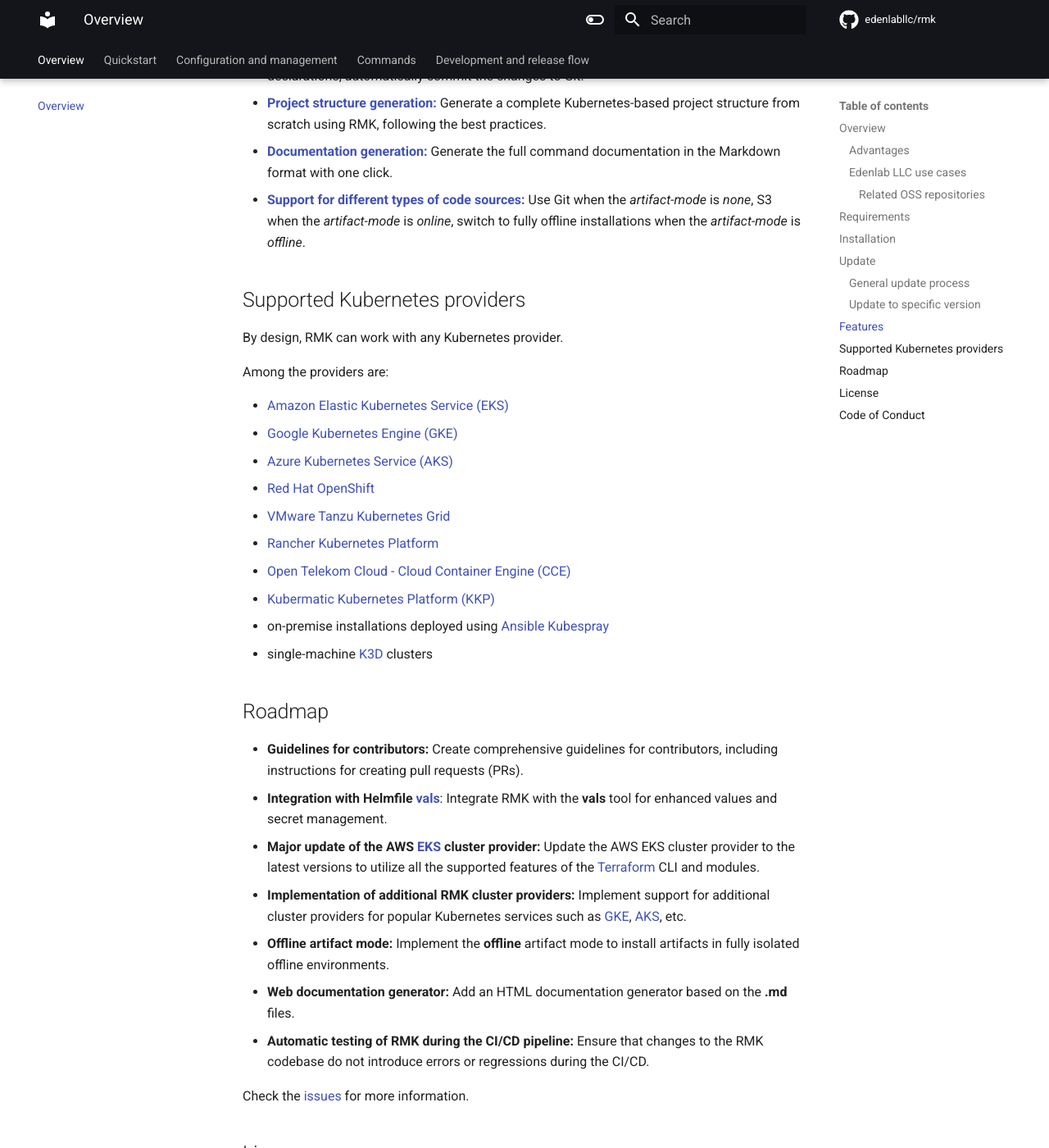
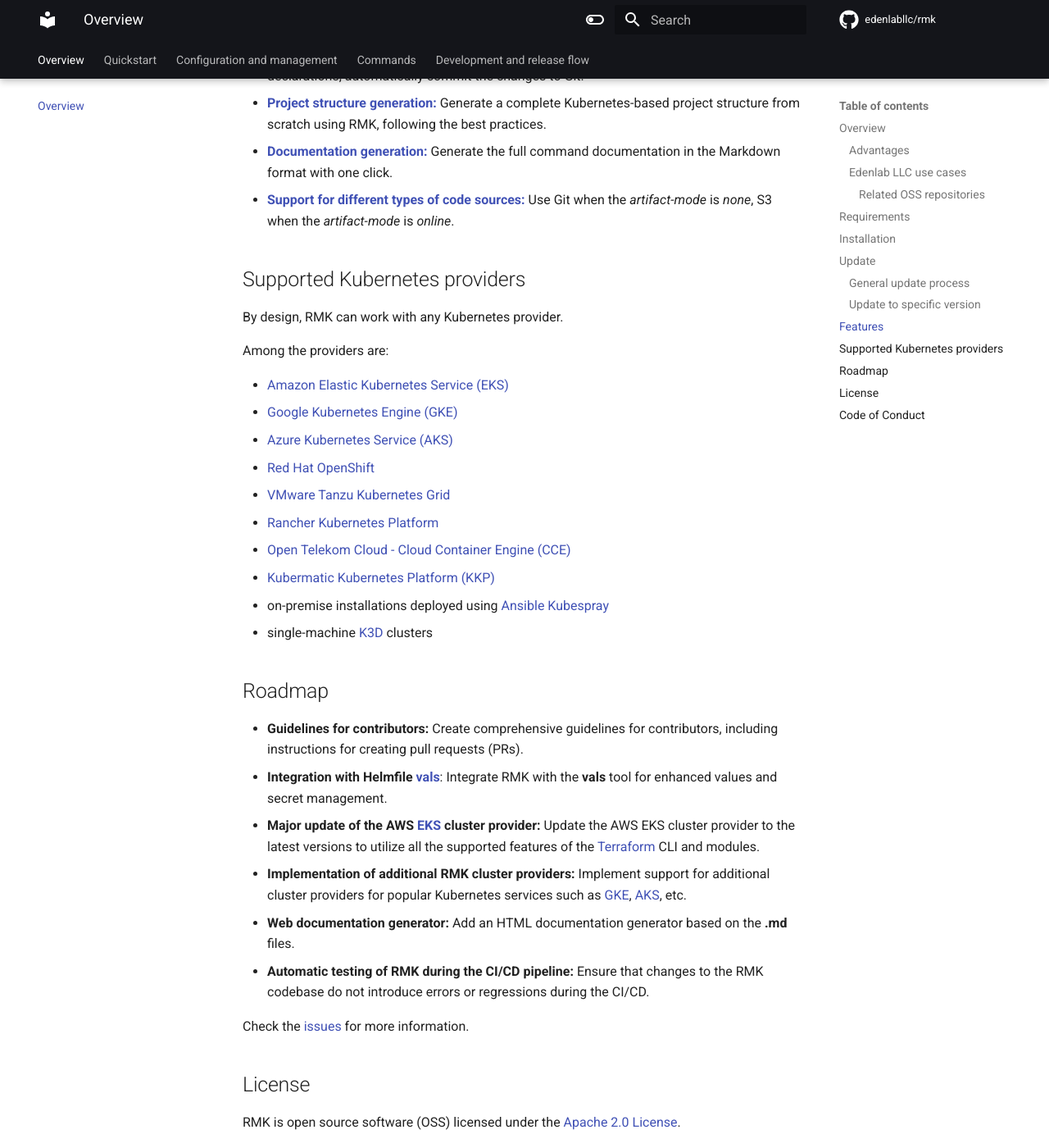
Before and after one commit to edenlabllc/rmk, an MkDocs documentation site: the page built from docs/README.md, in a window 1280 px wide and 1400 px high, scrolled down 5150 px. Shown: the whole window at 82% size. Built offline with MkDocs 1.6.1 and Material for MkDocs 9.7.7, drawn with Linux system fonts in a browser that asks for light colours; comment, search, counter and statistics services are not loaded; the version menu is left out.

Commit message:
#27 - Remove offline artifact mode from documentation and code.

```diff
--- a/docs/README.md
+++ b/docs/README.md
@@ -165,8 +165,7 @@
   to update release and service version declarations, automatically commit the changes to Git.
 - **[Project structure generation:](configuration/project-management/preparation-of-project-repository.md#automatic-generation-of-the-project-structure-from-scratch)** Generate a complete Kubernetes-based project structure from scratch using RMK, following the best practices.
 - **[Documentation generation:](commands.md#doc)** Generate the full command documentation in the Markdown format with one click.
-- **[Support for different types of code sources:](configuration/configuration-management.md#use-upstream-artifact-for-the-downstream-projects-repository)** Use Git when the _artifact-mode_ is _none_, S3 when the _artifact-mode_ is _online_,
-  switch to fully offline installations when the _artifact-mode_ is _offline_.
+- **[Support for different types of code sources:](configuration/configuration-management.md#use-upstream-artifact-for-the-downstream-projects-repository)** Use Git when the _artifact-mode_ is _none_, S3 when the _artifact-mode_ is _online_.
 
 ## Supported Kubernetes providers
 
@@ -191,7 +190,6 @@
 - **Integration with Helmfile [vals](https://github.com/helmfile/vals)**: Integrate RMK with the **vals** tool for enhanced values and secret management.
 - **Major update of the AWS [EKS](https://aws.amazon.com/eks/) cluster provider:** Update the AWS EKS cluster provider to the latest versions to utilize all the supported features of the [Terraform](https://www.terraform.io/) CLI and modules.
 - **Implementation of additional RMK cluster providers:** Implement support for additional cluster providers for popular Kubernetes services such as [GKE](https://cloud.google.com/kubernetes-engine), [AKS](https://azure.microsoft.com/en-us/products/kubernetes-service/), etc.
-- **Offline artifact mode:** Implement the **offline** artifact mode to install artifacts in fully isolated offline environments.
 - **Web documentation generator:** Add an HTML documentation generator based on the **.md** files.
 - **Automatic testing of RMK during the CI/CD pipeline:** Ensure that changes to the RMK codebase do not introduce errors or regressions during the CI/CD.
 
```
Also changed, not shown: README.md (+2 -2 lines), docs/commands.md (+2 -2 lines), docs/configuration/configuration-management.md (+1 -2 lines), 2 other files.
